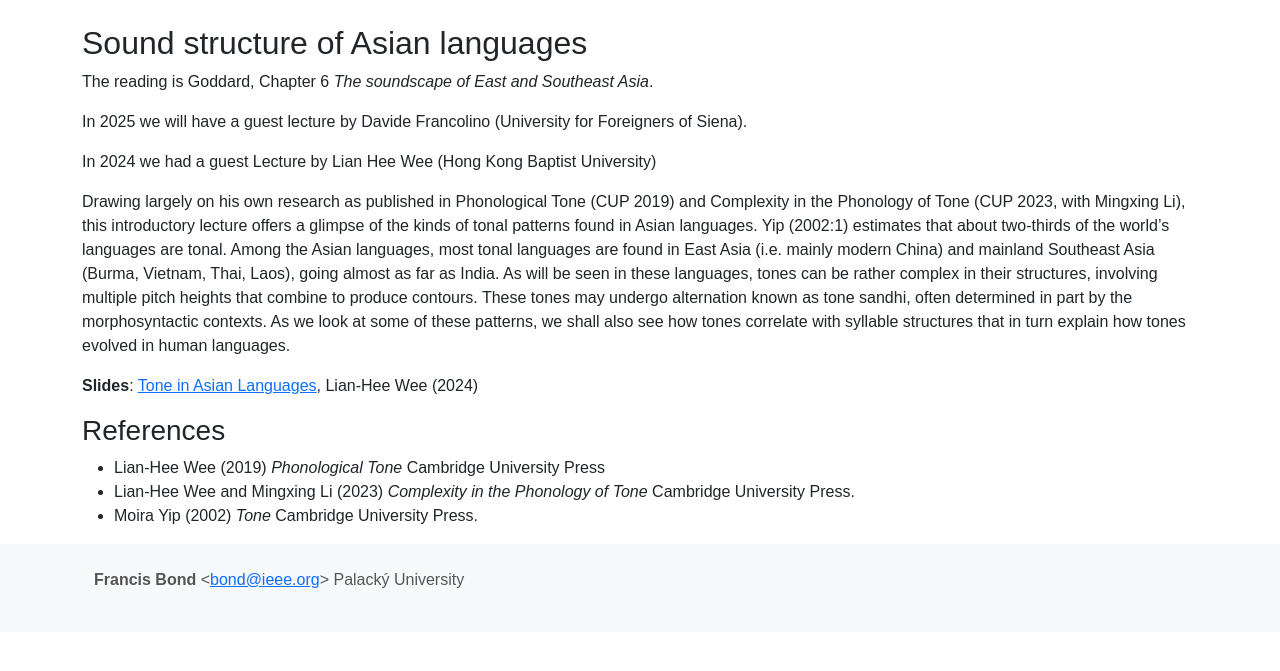
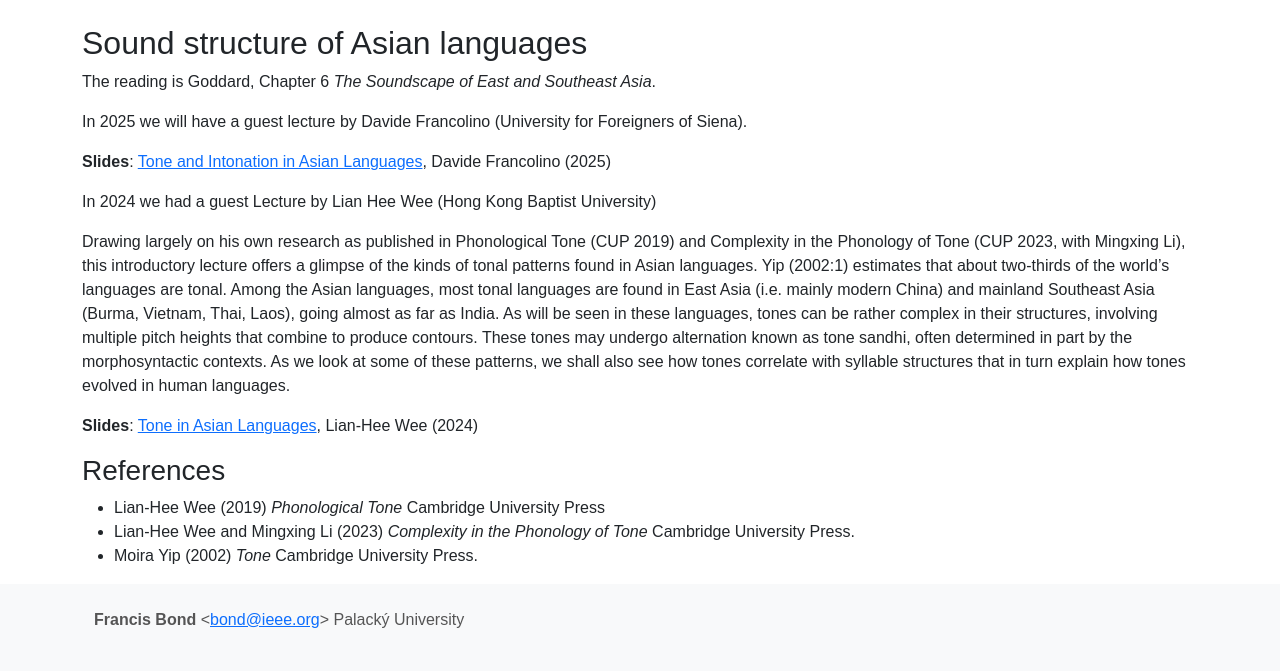
Before and after one commit to bond-lab/Linguistics-of-Asian-Languages, a Flask app: page /week/sounds/ in a window 1280 px wide. Shown: the part 56-727 px from the top of the page. Run offline with Flask 3, Linux system fonts and the light colour scheme.

Commit message:
uploaded slides from Davide

```diff
--- a/docs/week/english/index.html
+++ b/docs/week/english/index.html
@@ -98,7 +98,7 @@
     <li> Unique Pronunciation Features
     <li> Pragmatic Particles
     <li> Local Idioms and Expressions
-    <li> Diglossia (formal and informal varieties)
+    <li> Issues of prestige and norms
   </ul>
 <h4>Videos</h4>
 
--- a/docs/week/sounds/index.html
+++ b/docs/week/sounds/index.html
@@ -88,9 +88,12 @@
 
 <h2>Sound structure of Asian languages</h2>
 
-<p>The reading is Goddard, Chapter 6 <i>The soundscape of East and Southeast Asia</i>.
+<p>The reading is Goddard, Chapter 6 <i>The Soundscape of East and Southeast Asia</i>.
 
 <p>In 2025 we will have a guest lecture by Davide Francolino (University for Foreigners of Siena).
+
+<p> <strong>Slides</strong>: <a href="../../static/pdf/Francolino_Bond.pdf">Tone and Intonation in Asian Languages</a>,  Davide Francolino (2025)
+
 
 
 <p>In 2024 we had a guest Lecture by Lian Hee Wee (Hong Kong Baptist University)
--- a/web/templates/weeks/sounds.html
+++ b/web/templates/weeks/sounds.html
@@ -3,9 +3,12 @@
 {% block content %}
 <h2>Sound structure of Asian languages</h2>
 
-<p>The reading is Goddard, Chapter 6 <i>The soundscape of East and Southeast Asia</i>.
+<p>The reading is Goddard, Chapter 6 <i>The Soundscape of East and Southeast Asia</i>.
 
 <p>In 2025 we will have a guest lecture by Davide Francolino (University for Foreigners of Siena).
+
+<p> <strong>Slides</strong>: <a href="{{ url_for('static', filename='pdf/Francolino_Bond.pdf')}}">Tone and Intonation in Asian Languages</a>,  Davide Francolino (2025)
+
 
 
 <p>In 2024 we had a guest Lecture by Lian Hee Wee (Hong Kong Baptist University)
```
Also changed, not shown: 3 other files.
